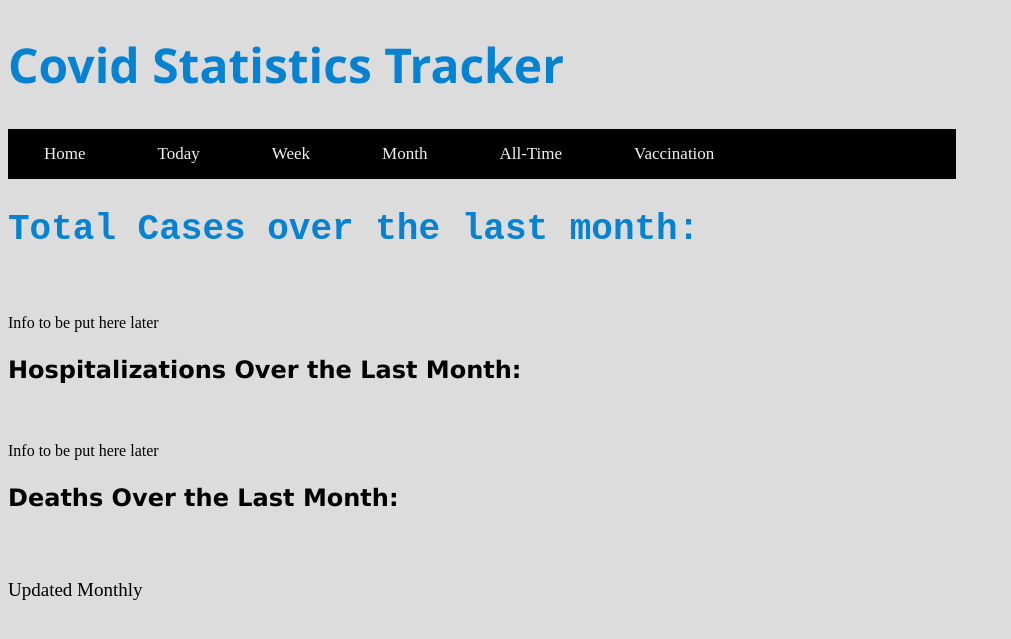
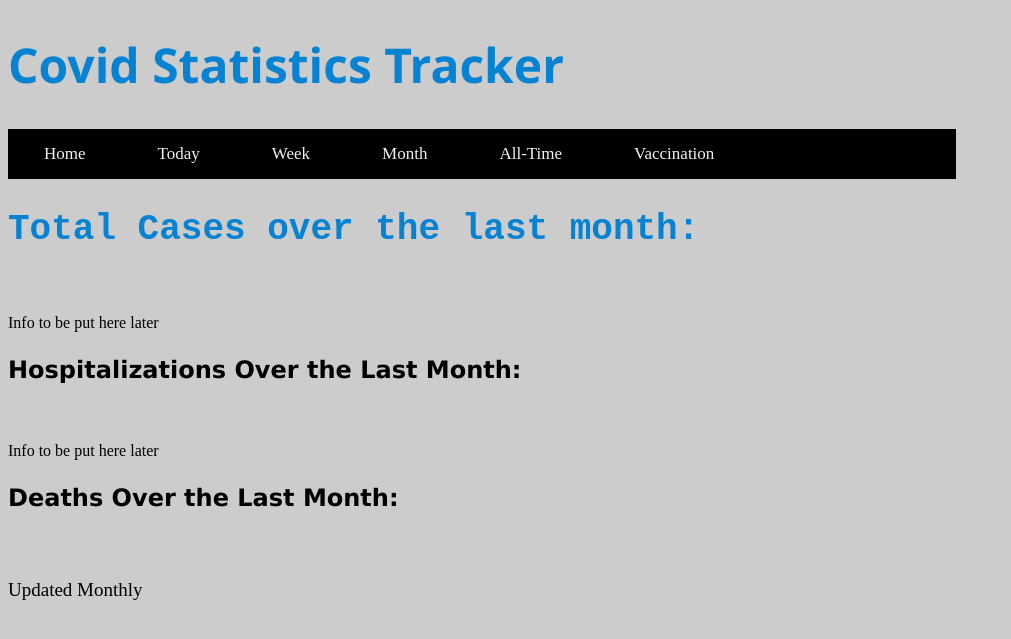
Before and after one commit to natebomar/Covid_Tracker, a Django app: page /home/month.html in a window 1280 px wide. Shown: the top 639 px of the page, without its empty margins (0-1011 px from the left). Run offline with Django 4.2, Linux system fonts and the light colour scheme.

Commit message:
finalized background

```diff
--- a/Back_End/home/static/style.css
+++ b/Back_End/home/static/style.css
@@ -18,7 +18,7 @@ h4{
     font-weight: normal;
 }
 body {
-    background-color: rgb(220, 220, 220);
+    background-color: rgb(204, 204, 204);
 }
 
 .navbar {
```
